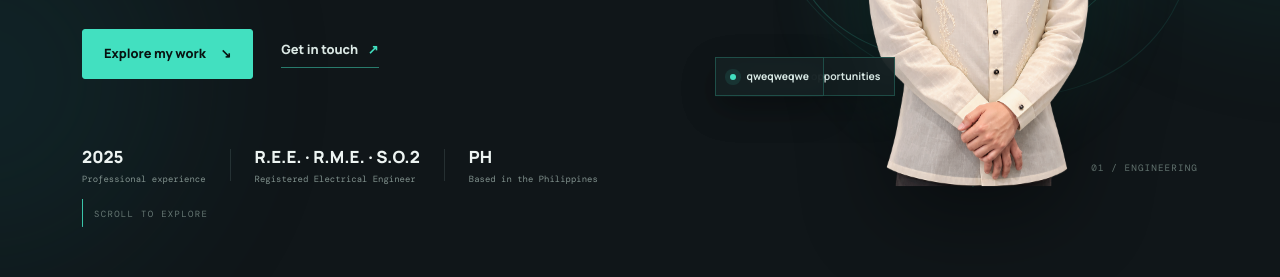
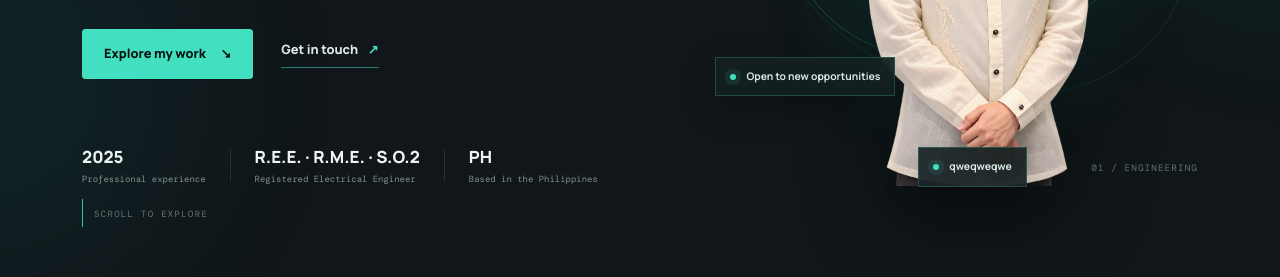
Before and after one commit to leptosee/camota-portfolio-, a plain HTML site: page index.html in a window 1280 px wide. Shown: the part 523-800 px from the top of the page. Drawn offline with nearby package versions, Linux system fonts and the light colour scheme.

Commit message:
Add files via upload

```diff
--- a/index.html
+++ b/index.html
@@ -69,7 +69,7 @@
               <img class="portrait-img" src="assets/rpcamota.png" alt="rpcamota.png" width="400" height="400">
               <div class="floating-tag tag-top"><span class="tag-icon">✳</span> Practical experience</div>
               <div class="floating-tag tag-bottom"><span class="tag-pulse"></span> Open to new opportunities</div>
-              <div class="floating-tag tag-bottom"><span class="tag-pulse"></span> qweqweqwe</div>
+              <div class="floating-tag tag-right"><span class="tag-pulse"></span> qweqweqwe</div>
               <span class="portrait-index">01 / ENGINEERING</span>
             </div>
           </div>
```
